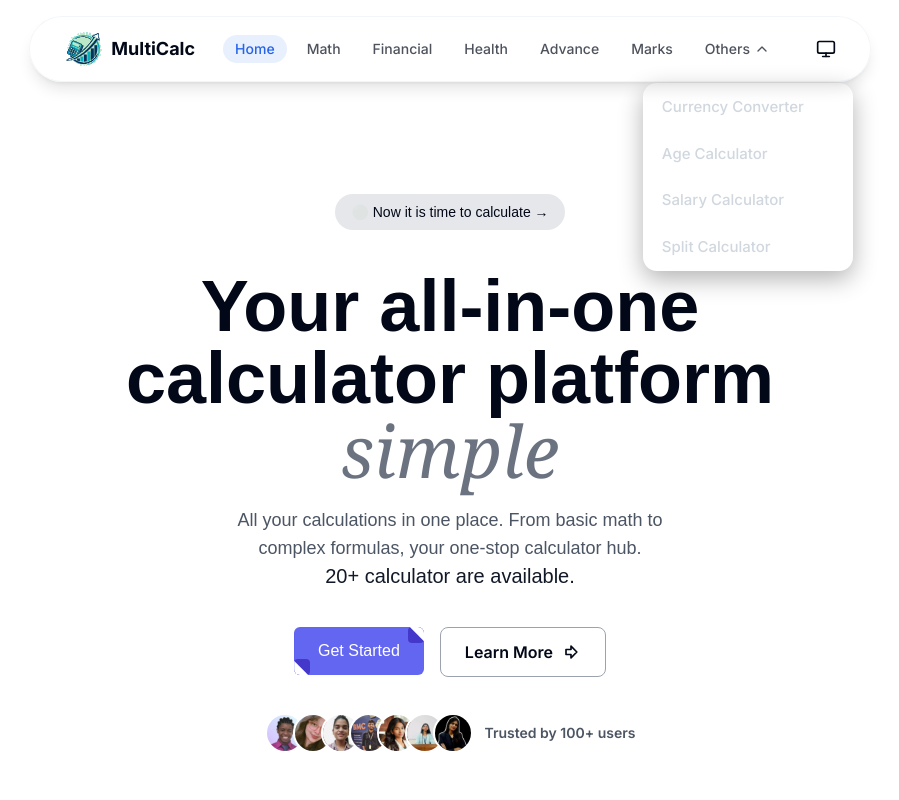
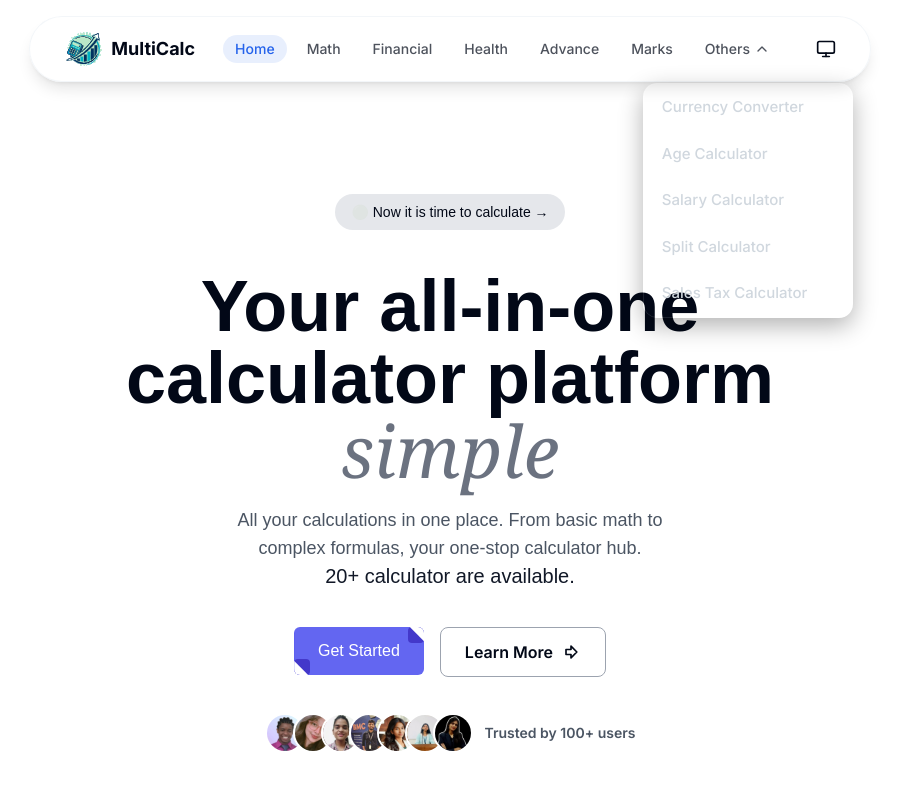
Before and after one commit to codewithdhruba01/MultiCalc, a React (Vite) app: page / in a window 1280 px wide. Both pictures are taken after a click on the button "Others". Shown: the top 800 px of the page, without its empty margins (190-1089 px from the left). Built offline with nearby package versions, Linux system fonts and the light colour scheme; a web font is replaced by a local one.

Commit message:
add new calculator in navber

```diff
--- a/src/components/layouts/Navbar.tsx
+++ b/src/components/layouts/Navbar.tsx
@@ -93,6 +93,7 @@ export default function Navbar() {
                     { to: '/age-calculator', label: 'Age Calculator' },
                     { to: '/salary-calculator', label: 'Salary Calculator' },
                     { to: '/split-calculator', label: 'Split Calculator' },
+                    { to: '/SalesTax-Calculator', label: 'Sales Tax Calculator' },
                   ].map((item) => (
                     <NavLink
                       key={item.to}
@@ -202,6 +203,7 @@ export default function Navbar() {
                     { to: '/age-calculator', label: 'Age Calculator' },
                     { to: '/salary-calculator', label: 'Salary Calculator' },
                     { to: '/split-calculator', label: 'Split Calculator' },
+                    { to: '/SalesTax-Calculator', label: 'Sales Tax Calculator' },
                   ].map((item) => (
                     <NavLink
                       key={item.to}
```
